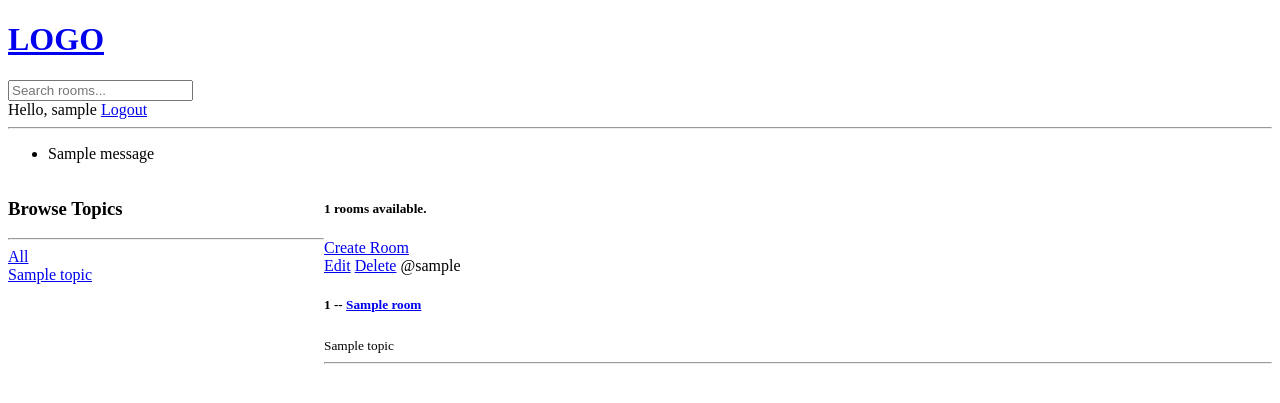
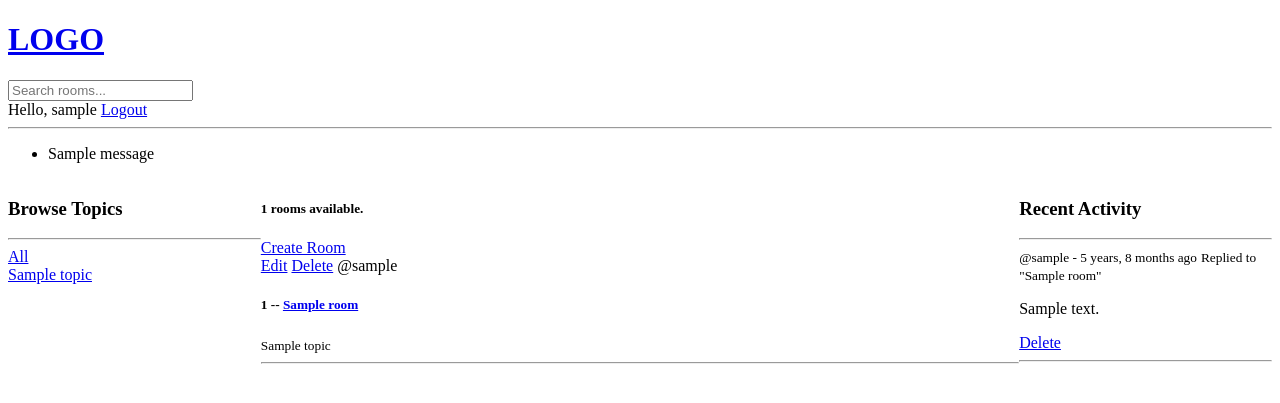
Before and after one commit to mateomarin97/MessageServerAPI, a Django app: page / in a window 1280 px wide. Shown: the top 403 px of the page. Run offline with Django 5.2, Linux system fonts and the light colour scheme; a user stored in the database is signed in; tables that the repository leaves empty hold one stand-in row (values such as "Sample post"); one stand-in notice (Sample message) is shown.

Commit message:
Activity feed

```diff
--- a/MessageServer/base/models.py
+++ b/MessageServer/base/models.py
@@ -31,5 +31,8 @@ class Message(models.Model):
     updated = models.DateTimeField(auto_now=True)
     created = models.DateTimeField(auto_now_add=True)
 
+    class Meta:
+        ordering = ['-updated', '-created']
+
     def __str__(self):
         return self.body[0:50]
--- /dev/null
+++ b/MessageServer/base/templates/base/activity_component.html
@@ -0,0 +1,15 @@
+<h3> Recent Activity </h3>
+<hr>
+{% for message in room_messages %}
+    <div>
+        <small>@{{ message.user.username }} - {{ message.created|timesince }} ago</small>
+        <small> Replied to "{{ message.room.name }}" </small>
+        <p>{{ message }}</p>
+        {% if request.user == message.user %}
+            <a href="{% url 'delete-message' message.id %}">Delete</a>
+        {% endif %}
+        <hr>
+    </div>
+{% empty %}
+    <p>No recent activity.</p>
+{% endfor %}
--- a/MessageServer/base/templates/base/home.html
+++ b/MessageServer/base/templates/base/home.html
@@ -4,7 +4,7 @@
 <style>
     .home-container {
         display: grid;
-        grid-template-columns: 1fr 3fr;
+        grid-template-columns: 1fr 3fr 1fr;
     }
 </style>
 
@@ -47,6 +47,10 @@
         </div>
     </div>
 
+    <div>
+        {% include 'base/activity_component.html' with room_messages=room_messages %}
+    </div>
+
 
 </div>
 {% endblock %}
--- a/MessageServer/base/views.py
+++ b/MessageServer/base/views.py
@@ -68,8 +68,9 @@ def home(request):
     )
     topics = Topic.objects.all()
     room_count = rooms.count()
+    room_messages = Message.objects.filter(Q(room__topic__name__icontains=q)).order_by('-created')[:5]
 
-    context = {'rooms': rooms, 'topics': topics, 'room_count': room_count}
+    context = {'rooms': rooms, 'topics': topics, 'room_count': room_count, 'room_messages': room_messages}
     return render(request, 'base/home.html', context)
 
 def room(request, pk):
```
